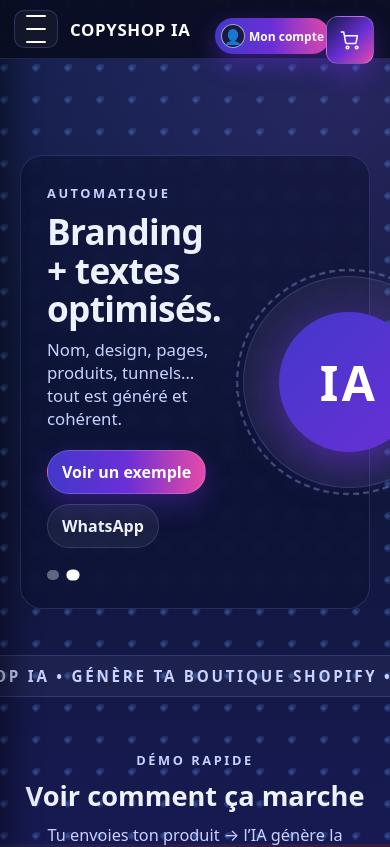
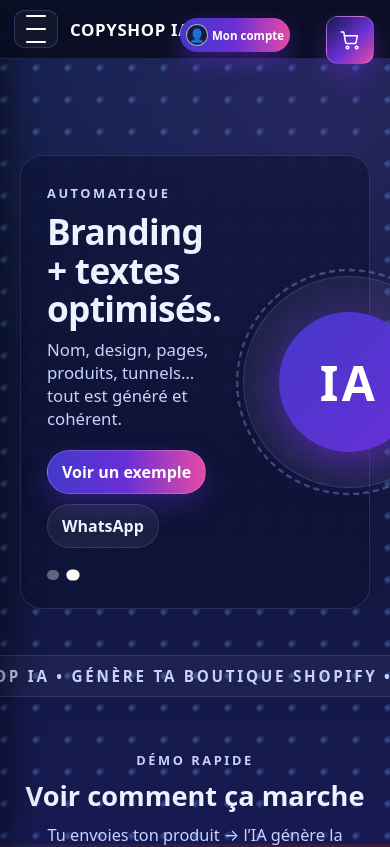
Before and after one commit to Mrfezz/copyshop-ia, a Next.js app: page / in a window 390 px wide. Shown: the top 847 px of the page. Built offline with nearby package versions, Linux system fonts and the light colour scheme.

Commit message:
Fix spacing mobile bouton Mon compte

```diff
--- a/app/_components/FloatingAccountButton.tsx
+++ b/app/_components/FloatingAccountButton.tsx
@@ -18,30 +18,28 @@ export default function FloatingAccountButton() {
         style={styles.button}
       >
         <span style={styles.icon}>👤</span>
-        <span data-label="text" style={styles.label}>
-          Mon compte
-        </span>
+        <span data-label="text" style={styles.label}>Mon compte</span>
       </Link>
 
       <style>{`
-        /* Mobile : plus petit mais toujours à côté du panier */
+        /* 📱 MOBILE (iPhone, Android) — rétrécir et décaler */
         @media (max-width: 700px) {
           .float-account-btn {
-            top: 18px !important;          /* même hauteur que le header/panier */
-            right: 80px !important;        /* juste à gauche du panier */
-            padding: 6px 10px !important;  /* plus compact */
-            font-size: 0.75rem !important;
+            top: 18px !important;
+            right: 120px !important; /* 👉 décale vers la gauche pour libérer de la place au panier */
+            padding: 6px 10px !important;
+            font-size: 0.72rem !important;
             gap: 4px !important;
           }
         }
 
-        /* Très petit écran : que l'icône pour ne pas empiéter sur le logo */
+        /* 📱 Très petit écran — uniquement l'icône */
         @media (max-width: 400px) {
           .float-account-btn [data-label="text"] {
             display: none;
           }
           .float-account-btn {
-            right: 60px !important;
+            right: 100px !important;
             padding: 6px !important;
           }
         }
@@ -54,7 +52,7 @@ const styles: Record<string, CSSProperties> = {
   button: {
     position: "fixed",
     top: 18,
-    right: 90, // Desktop : à gauche du panier (qui est collé au bord droit)
+    right: 100, // Desktop OK
     zIndex: 70,
     display: "inline-flex",
     alignItems: "center",
@@ -70,16 +68,18 @@ const styles: Record<string, CSSProperties> = {
     boxShadow: "0 10px 24px rgba(106,47,214,0.45)",
     backdropFilter: "blur(8px)",
   },
+
   icon: {
-    width: 22,
-    height: 22,
+    width: 20,
+    height: 20,
     borderRadius: "999px",
     border: "1px solid rgba(255,255,255,0.6)",
     display: "grid",
     placeItems: "center",
-    fontSize: "0.9rem",
+    fontSize: "0.8rem",
     background: "rgba(15,23,42,0.85)",
   },
+
   label: {
     display: "inline-block",
   },
```
